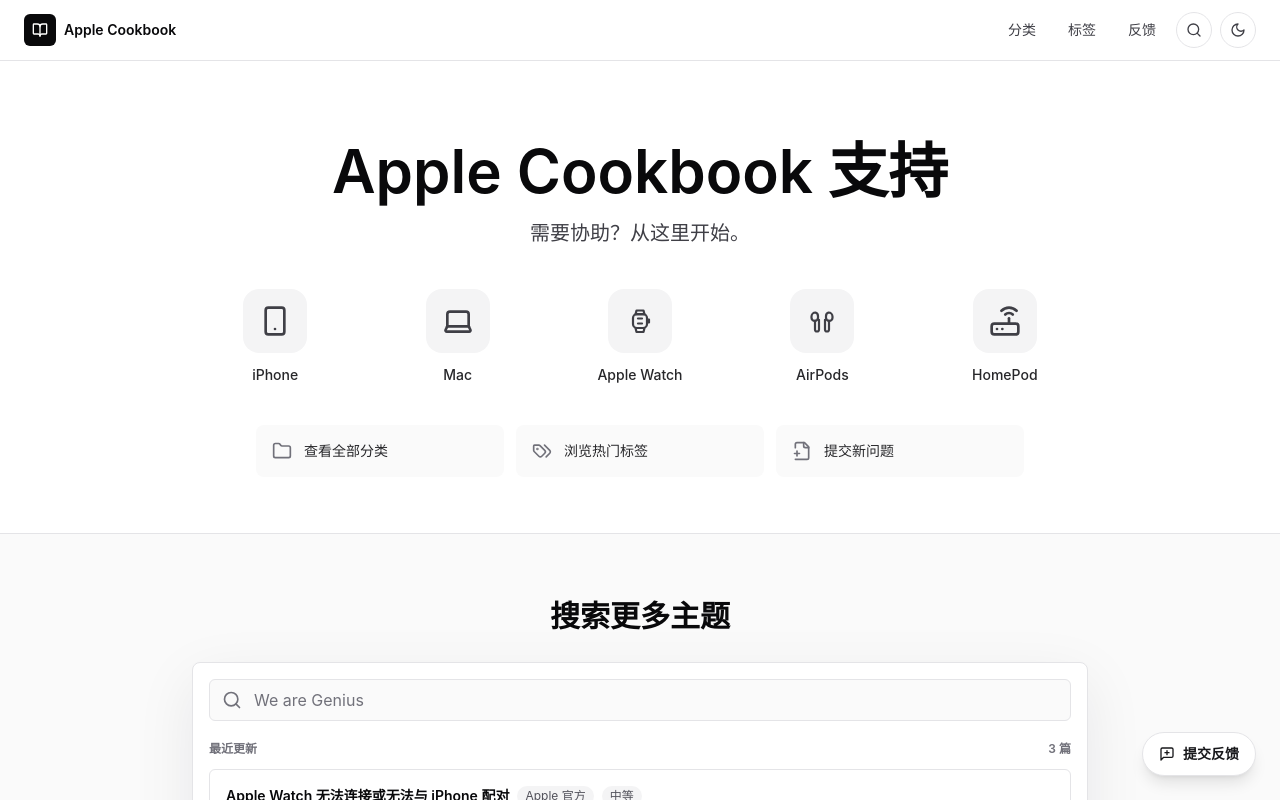
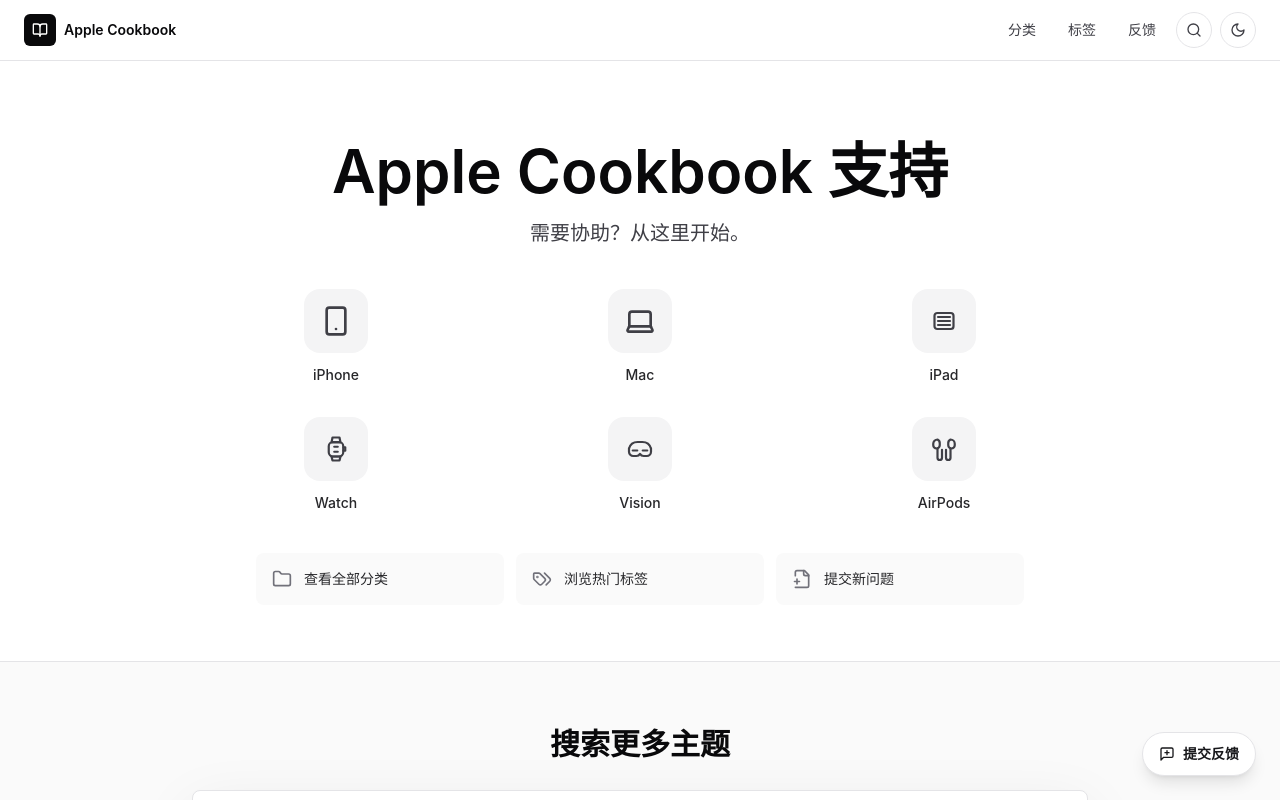
Before and after one commit to Neverwhateve/apple-cookbook, a Next.js app: page / in a window 1280 px wide. Shown: the top 800 px of the page. Built offline with nearby package versions, Linux system fonts and the light colour scheme.

Commit message:
Align support product tiles with Apple

```diff
--- a/src/app/categories/[category]/page.tsx
+++ b/src/app/categories/[category]/page.tsx
@@ -28,11 +28,17 @@ export default async function CategoryPage({ params }: { params: Promise<{ categ
         <span>{category.name}</span>
       </nav>
       <h1 className="mt-4 text-3xl font-semibold text-zinc-950 dark:text-zinc-50">{category.name}</h1>
-      <div className="mt-8 grid gap-3 sm:grid-cols-2 lg:grid-cols-3">
-        {category.items.map((article) => (
-          <ArticleCard key={article.route} article={article} />
-        ))}
-      </div>
+      {category.items.length > 0 ? (
+        <div className="mt-8 grid gap-3 sm:grid-cols-2 lg:grid-cols-3">
+          {category.items.map((article) => (
+            <ArticleCard key={article.route} article={article} />
+          ))}
+        </div>
+      ) : (
+        <div className="mt-8 rounded-lg border border-zinc-200 bg-white p-6 text-sm text-zinc-600 dark:border-zinc-800 dark:bg-zinc-950 dark:text-zinc-400">
+          这个分类的文章正在整理中。
+        </div>
+      )}
     </main>
   );
 }
--- a/src/app/page.tsx
+++ b/src/app/page.tsx
@@ -29,12 +29,12 @@ function AppleWatchIcon({ className }: { className?: string }) {
       strokeWidth="2.2"
       aria-hidden="true"
     >
-      <path d="M12.5 5.5h7l1 4h-9z" />
-      <rect x="9" y="9" width="14" height="14" rx="4" />
-      <path d="M11.5 23h9l-1 4h-7z" />
-      <path d="M23.5 14.5h1.5v3h-1.5" />
-      <path d="M14 13.5h4" />
-      <path d="M14 18.5h4" />
+      <path d="M12.5 4.5h7l1 5h-9z" />
+      <rect x="8.75" y="9" width="14.5" height="14.5" rx="4.25" />
+      <path d="M11.5 23.5h9l-1 4h-7z" />
+      <path d="M23.5 14.25h1.75v3.5H23.5" />
+      <path d="M14.25 13.75h3.5" />
+      <path d="M14.25 18.75h3.5" />
     </svg>
   );
 }
@@ -51,13 +51,62 @@ function AirPodsIcon({ className }: { className?: string }) {
       strokeWidth="2.2"
       aria-hidden="true"
     >
-      <path d="M9.5 7.5a4 4 0 0 0-4 4v1.25a3.25 3.25 0 0 0 6.5 0v-1.5a3.75 3.75 0 0 0-2.5-3.75Z" />
-      <path d="M9 15.5v9a2 2 0 0 0 4 0v-9.75" />
-      <path d="M22.5 7.5a4 4 0 0 1 4 4v1.25a3.25 3.25 0 0 1-6.5 0v-1.5a3.75 3.75 0 0 1 2.5-3.75Z" />
-      <path d="M23 15.5v9a2 2 0 0 1-4 0v-9.75" />
+      <path d="M9.5 6.5a4.25 4.25 0 0 0-4.25 4.25v1.5a3.25 3.25 0 0 0 6.5 0v-1.75A4 4 0 0 0 9.5 6.5Z" />
+      <path d="M9.5 15.5v9.25a2.25 2.25 0 0 0 4.5 0v-8" />
+      <path d="M22.5 6.5a4.25 4.25 0 0 1 4.25 4.25v1.5a3.25 3.25 0 0 1-6.5 0v-1.75a4 4 0 0 1 2.25-4Z" />
+      <path d="M22.5 15.5v9.25a2.25 2.25 0 0 1-4.5 0v-8" />
     </svg>
   );
 }
+
+function IPadIcon({ className }: { className?: string }) {
+  return (
+    <svg
+      className={className}
+      viewBox="0 0 32 32"
+      fill="none"
+      stroke="currentColor"
+      strokeLinecap="round"
+      strokeLinejoin="round"
+      strokeWidth="2.2"
+      aria-hidden="true"
+    >
+      <rect x="6.5" y="8" width="19" height="16" rx="2.75" />
+      <path d="M10 12h12" />
+      <path d="M10 16h12" />
+      <path d="M10 20h12" />
+    </svg>
+  );
+}
+
+function VisionIcon({ className }: { className?: string }) {
+  return (
+    <svg
+      className={className}
+      viewBox="0 0 32 32"
+      fill="none"
+      stroke="currentColor"
+      strokeLinecap="round"
+      strokeLinejoin="round"
+      strokeWidth="2.2"
+      aria-hidden="true"
+    >
+      <path d="M5 15.5c1.2-4.2 4.4-6.5 8.6-6.5h4.8c4.2 0 7.4 2.3 8.6 6.5" />
+      <path d="M5 15.5v3.25A4.25 4.25 0 0 0 9.25 23h3.1a4.2 4.2 0 0 0 3.65-2.1A4.2 4.2 0 0 0 19.65 23h3.1A4.25 4.25 0 0 0 27 18.75V15.5" />
+      <path d="M8.75 17.5h4.5" />
+      <path d="M18.75 17.5h4.5" />
+    </svg>
+  );
+}
+
+const productItems = [
+  { label: "iPhone", category: "iPhone", icon: Smartphone },
+  { label: "Mac", category: "Mac", icon: Laptop },
+  { label: "iPad", category: "iPad", icon: IPadIcon },
+  { label: "Watch", category: "Apple Watch", icon: AppleWatchIcon },
+  { label: "Vision", category: "Vision Pro", icon: VisionIcon },
+  { label: "AirPods", category: "AirPods", icon: AirPodsIcon }
+];
 
 const topicGroups = [
   {
@@ -96,17 +145,6 @@ export default function HomePage() {
   const tags = getAllTags();
   const recentlyUpdated = [...articles].sort((a, b) => b.updated.localeCompare(a.updated)).slice(0, 6);
   const popular = articles.filter((article) => article.popular).slice(0, 6);
-  const productOrder = ["iPhone", "Mac", "Apple Watch", "AirPods", "HomePod"];
-  const productCategories = productOrder
-    .map((name) => categories.find((category) => category.name === name))
-    .filter((category): category is NonNullable<typeof category> => Boolean(category));
-  const categoryIcons = new Map([
-    ["iPhone", Smartphone],
-    ["Mac", Laptop],
-    ["AirPods", AirPodsIcon],
-    ["Apple Watch", AppleWatchIcon],
-    ["HomePod", Router]
-  ]);
   const quickActions = [
     {
       title: "查看全部分类",
@@ -142,20 +180,20 @@ export default function HomePage() {
             需要协助？从这里开始。
           </p>
 
-          <nav aria-label="产品支持" className="mx-auto mt-10 grid max-w-4xl grid-cols-2 gap-x-4 gap-y-7 sm:grid-cols-5">
-            {productCategories.map((category) => {
-              const Icon = categoryIcons.get(category.name) ?? Folder;
+          <nav aria-label="产品支持" className="mx-auto mt-10 grid max-w-4xl grid-cols-2 gap-x-4 gap-y-8 sm:grid-cols-3">
+            {productItems.map((product) => {
+              const Icon = product.icon;
 
               return (
                 <Link
-                  key={category.name}
-                  href={`/categories/${encodeURIComponent(category.name)}`}
+                  key={product.category}
+                  href={`/categories/${encodeURIComponent(product.category)}`}
                   className="group flex flex-col items-center gap-3 text-sm font-medium text-zinc-800 transition hover:text-zinc-950 dark:text-zinc-200 dark:hover:text-white"
                 >
                   <span className="inline-flex h-16 w-16 items-center justify-center rounded-2xl bg-zinc-100 text-zinc-700 transition group-hover:bg-zinc-200 dark:bg-zinc-900 dark:text-zinc-200 dark:group-hover:bg-zinc-800">
                     <Icon className="h-8 w-8" />
                   </span>
-                  <span>{category.name}</span>
+                  <span>{product.label}</span>
                 </Link>
               );
             })}
--- a/src/lib/cookbook.ts
+++ b/src/lib/cookbook.ts
@@ -28,6 +28,7 @@ export type Article = ArticleMeta & {
 };
 
 const cookbookRoot = path.join(process.cwd(), "cookbook");
+const emptyProductCategories = ["iPad", "Vision Pro"];
 
 function ensureArray(value: unknown): string[] {
   if (!value) return [];
@@ -58,6 +59,12 @@ function walkMarkdownFiles(dir: string): string[] {
 
     return [];
   });
+}
+
+function getCategoryDirectories() {
+  if (!fs.existsSync(cookbookRoot)) return [];
+
+  return emptyProductCategories.filter((category) => fs.existsSync(path.join(cookbookRoot, category)));
 }
 
 function buildExcerpt(body: string) {
@@ -118,6 +125,10 @@ export function getAllCategories() {
   const articles = getAllArticles();
   const categories = new Map<string, Article[]>();
 
+  for (const category of getCategoryDirectories()) {
+    categories.set(category, []);
+  }
+
   for (const article of articles) {
     const current = categories.get(article.category) ?? [];
     current.push(article);
```
